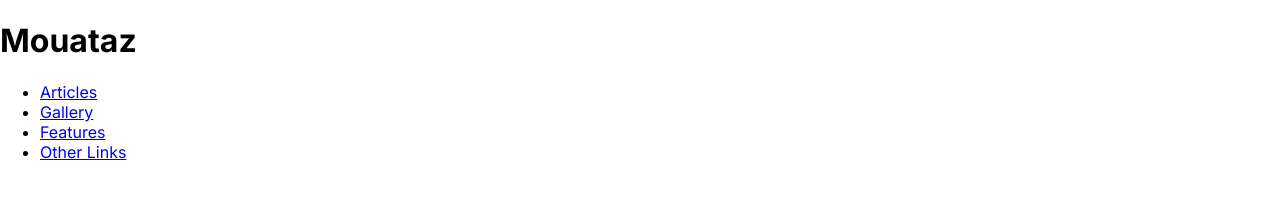
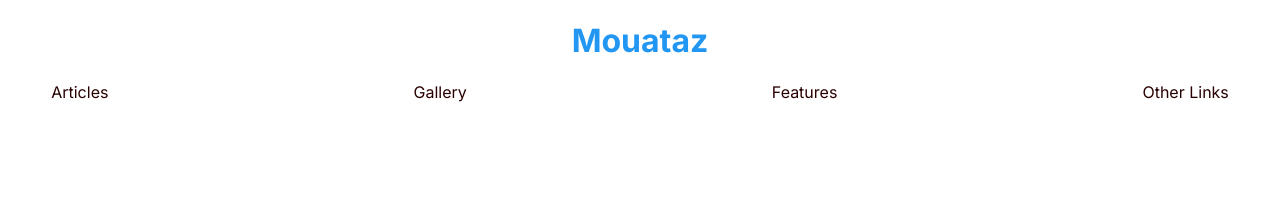
Before and after one commit to moataz2008/Evolution, a plain HTML site: page index.html in a window 1280 px wide. Drawn offline with Linux system fonts and the light colour scheme.

Commit message:
START HEADRE WITH PROBLEMS

```diff
--- a/css/style.css
+++ b/css/style.css
@@ -1,3 +1,7 @@
+/* --------------------------start global rules-------------------------- */
+:root{
+    --main-color: #2196f3;
+}
 *{
     box-sizing: border-box;
     font-family: "Inter", sans-serif;
@@ -8,3 +12,57 @@ body{
     margin: 0;
 
 }
+/* --------------------------end global rules-------------------------- */
+/* --------------------------start header-------------------------- */
+header{
+
+}
+header .container{
+    width: 100%;
+    padding: 0 3.2rem;
+}
+header .container .content{
+    display: flex;
+    align-items: center;
+    justify-content: center;
+    flex-wrap: wrap;
+}
+
+header .container .content h1{
+    font-size: 2rem;
+}
+header .container .content h1 a{
+    text-decoration: none;
+    color: var(--main-color);
+}
+header .container .content .links{
+    width: 100%;
+    margin: auto;
+}
+header .container .content .links ul{
+    display: flex;
+    align-items: center;
+    justify-content: space-between;
+    list-style: none;
+    padding: 0;
+    margin: 0;
+}
+header .container .content .links ul li{
+}
+header .container .content .links ul li a .articles::before{
+    content: "";
+    position: absolute;
+    width: 100%;
+    height: 5px;
+    background-color: var(--main-color);
+
+}
+header .container .content .links ul li:hover{
+    background-color: #c4bfff;
+}
+
+    header .container .content .links ul li a{
+    text-decoration: none;
+    color: #290000;
+}
+/* --------------------------end header-------------------------- */
--- a/index.html
+++ b/index.html
@@ -31,7 +31,7 @@
         <!-- content for header -->
         <div class="content">
           <!-- title for header -->
-          <h1>Mouataz</h1>
+          <h1><a href="index.html">Mouataz</a></h1>
           <!--links for header-->
           <div class="links">
             <ul>
```
